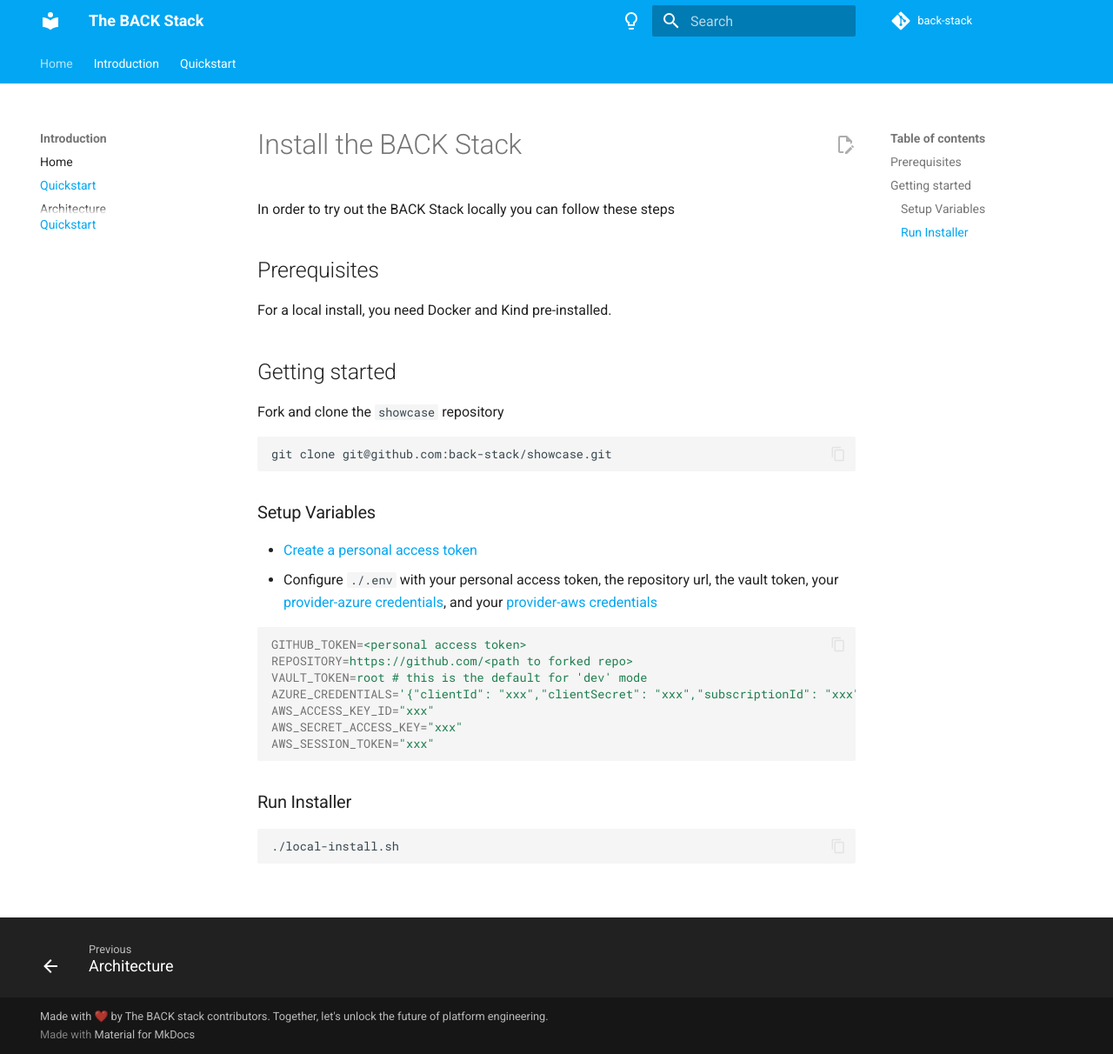
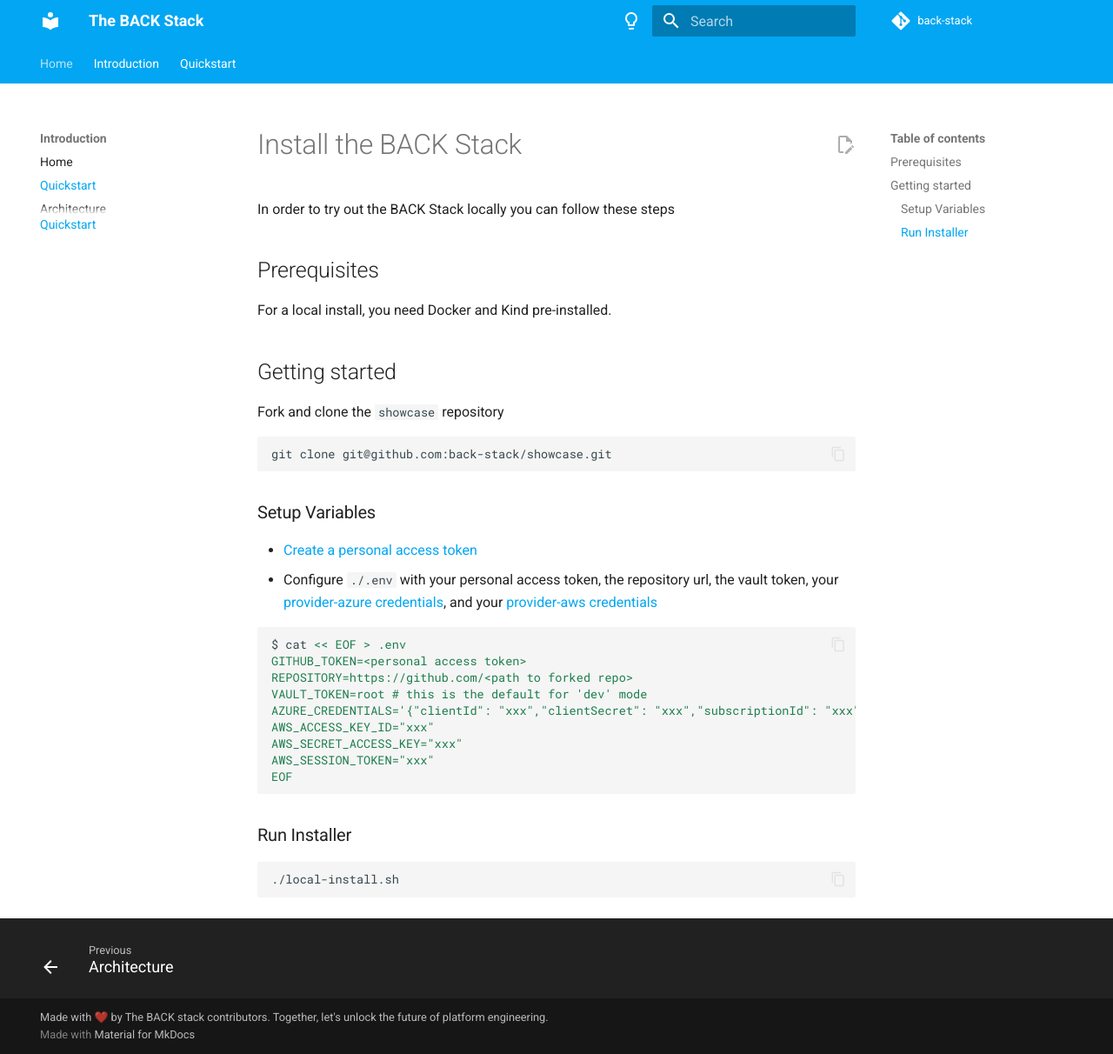
Before and after one commit to back-stack/backstack.dev, an MkDocs documentation site: the page built from docs/install.md, in a window 1280 px wide and 1212 px high. Shown: the whole window at 87% size. Built offline with MkDocs 1.6.1 and Material for MkDocs 9.7.7, drawn with Linux system fonts in a browser that asks for light colours; the version menu is left out.

Commit message:
fix up the install instructions
Signed-off-by: Boris Kurktchiev <boris@nirmata.com>

````diff
--- a/docs/install.md
+++ b/docs/install.md
@@ -19,15 +19,17 @@
 -  [Create a personal access token](https://docs.github.com/en/authentication/keeping-your-account-and-data-secure/managing-your-personal-access-tokens#creating-a-personal-access-token-classic)
 -  Configure `./.env` with your personal access token, the repository url, the vault token, your [provider-azure credentials](https://marketplace.upbound.io/providers/upbound/provider-family-azure/v0.38.2/docs/configuration), and your [provider-aws credentials](https://marketplace.upbound.io/providers/upbound/provider-family-aws/v0.43.1/docs/configuration)
 
-  ```properties
-  GITHUB_TOKEN=<personal access token>
-  REPOSITORY=https://github.com/<path to forked repo>
-  VAULT_TOKEN=root # this is the default for 'dev' mode
-  AZURE_CREDENTIALS='{"clientId": "xxx","clientSecret": "xxx","subscriptionId": "xxx","tenantId": "xxx","activeDirectoryEndpointUrl": "https://login.microsoftonline.com","resourceManagerEndpointUrl": "https://management.azure.com/","activeDirectoryGraphResourceId": "https://graph.windows.net/","sqlManagementEndpointUrl": "https://management.core.windows.net:8443/","galleryEndpointUrl": "https://gallery.azure.com/","managementEndpointUrl": "https://management.core.windows.net/"}'
-  AWS_ACCESS_KEY_ID="xxx"
-  AWS_SECRET_ACCESS_KEY="xxx"
-  AWS_SESSION_TOKEN="xxx"
-  ```
+```sh
+$ cat << EOF > .env
+GITHUB_TOKEN=<personal access token>
+REPOSITORY=https://github.com/<path to forked repo>
+VAULT_TOKEN=root # this is the default for 'dev' mode
+AZURE_CREDENTIALS='{"clientId": "xxx","clientSecret": "xxx","subscriptionId": "xxx","tenantId": "xxx","activeDirectoryEndpointUrl": "https://login.microsoftonline.com","resourceManagerEndpointUrl": "https://management.azure.com/","activeDirectoryGraphResourceId": "https://graph.windows.net/","sqlManagementEndpointUrl": "https://management.core.windows.net:8443/","galleryEndpointUrl": "https://gallery.azure.com/","managementEndpointUrl": "https://management.core.windows.net/"}'
+AWS_ACCESS_KEY_ID="xxx"
+AWS_SECRET_ACCESS_KEY="xxx"
+AWS_SESSION_TOKEN="xxx"
+EOF
+```
 
 ### Run Installer
 
````
